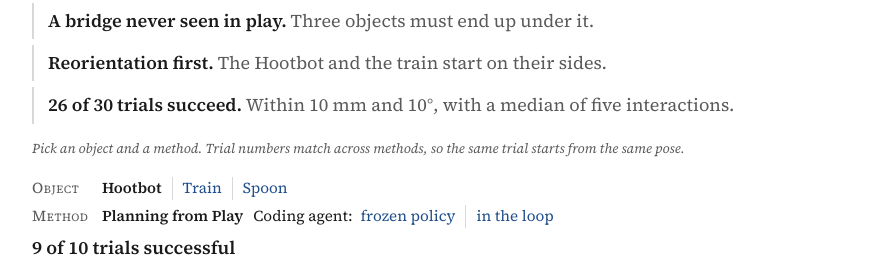
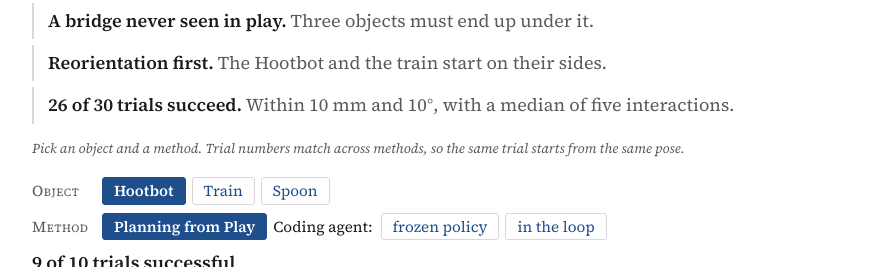
Before and after one commit to anon-submission-page-robot-137/anon-submission-page-robot-137.github.io, a plain HTML site: page index.html in a window 1280 px wide. Shown: the part 4733-5000 px from the top of the page, without its empty margins (194-1085 px from the left). Drawn offline with Linux system fonts and the light colour scheme; grey boxes are pictures that could not be loaded.

Commit message:
Outlined buttons for the player tabs

```diff
--- a/index.html
+++ b/index.html
@@ -101,15 +101,15 @@
     .takeaways li::before { left: 12px; top: 10px; }
   }
   .viewer { margin: 18px 0 10px; }
-  .tabs { display: flex; flex-wrap: wrap; align-items: baseline; row-gap: 2px; margin: 0 0 5px; font-size: .95rem; line-height: 1.5; }
+  .tabs { display: flex; flex-wrap: wrap; align-items: center; row-gap: 6px; margin: 0 0 8px; font-size: .95rem; line-height: 1.4; }
   .tabs .lab { flex: none; width: 4.6em; font-variant: small-caps; letter-spacing: .04em; color: var(--muted); }
-  .tabs button { font: inherit; color: var(--link); background: none; border: 0; border-left: 1px solid var(--rule); padding: 0 10px; margin: 0; cursor: pointer; }
-  .tabs .lab + button, .tabs .grp + button { border-left: 0; padding-left: 0; }
+  .tabs button { font: inherit; color: var(--link); background: var(--bg); border: 1px solid var(--rule); border-radius: 3px; padding: 2px 11px; margin: 0 6px 0 0; cursor: pointer; transition: background .12s, border-color .12s; }
   .tabs .grp { color: var(--text); margin: 0 8px 0 0; }
-  .tabs .set { display: inline-flex; flex-wrap: nowrap; align-items: baseline; white-space: nowrap; margin-right: 22px; }
-  .tabs button:hover { text-decoration: underline; text-underline-offset: 3px; }
-  .tabs button[aria-selected="true"] { color: var(--text); font-weight: 600; text-decoration: none; cursor: default; }
-  @media (max-width: 640px) { .tabs { font-size: .9rem; } .tabs .lab { width: 100%; } .tabs button { padding: 0 7px; } .tabs .set { flex-wrap: wrap; white-space: normal; } }
+  .tabs .set { display: inline-flex; flex-wrap: nowrap; align-items: center; white-space: nowrap; margin-right: 18px; }
+  .tabs button:hover { border-color: var(--link); background: var(--tint); }
+  .tabs button:focus-visible { outline: 2px solid var(--link); outline-offset: 2px; }
+  .tabs button[aria-selected="true"] { color: var(--bg); background: var(--link); border-color: var(--link); font-weight: 600; cursor: default; }
+  @media (max-width: 640px) { .tabs { font-size: .9rem; } .tabs .lab { width: 100%; } .tabs button { padding: 2px 9px; } .tabs .set { flex-wrap: wrap; white-space: normal; row-gap: 6px; } }
   .vtitle { font-size: 1.15rem; font-weight: 600; color: var(--text); margin: 2px 0 8px; }
   .vcalls { position: absolute; left: 10px; bottom: 10px; max-width: calc(100% - 20px); background: rgba(0,0,0,.66); color: #ddd; border-radius: 3px; padding: 5px 9px; font: 12.5px/1.45 ui-monospace, SFMono-Regular, Menlo, Consolas, monospace; pointer-events: none; }
   .vcalls:empty { display: none; }
```
